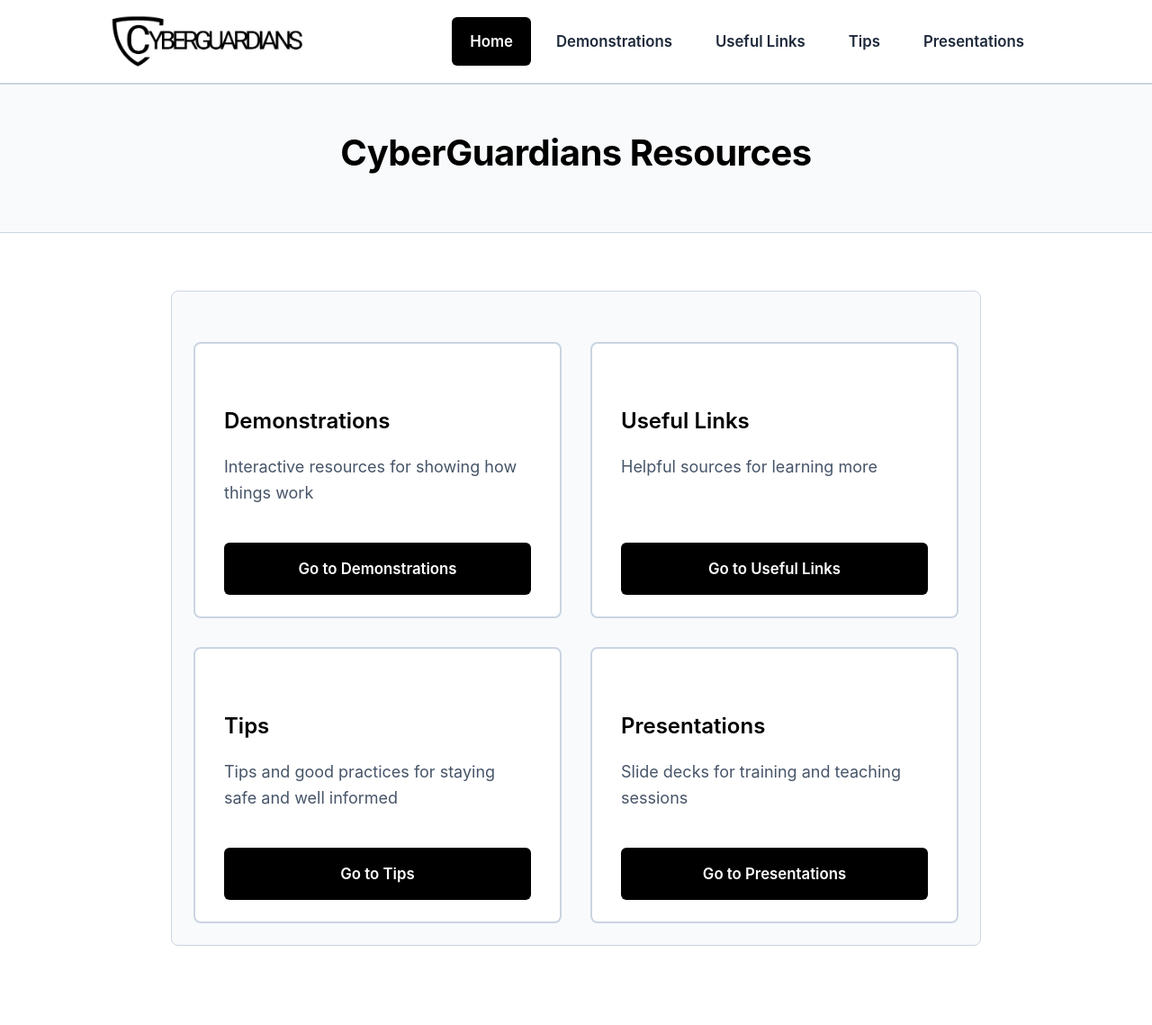
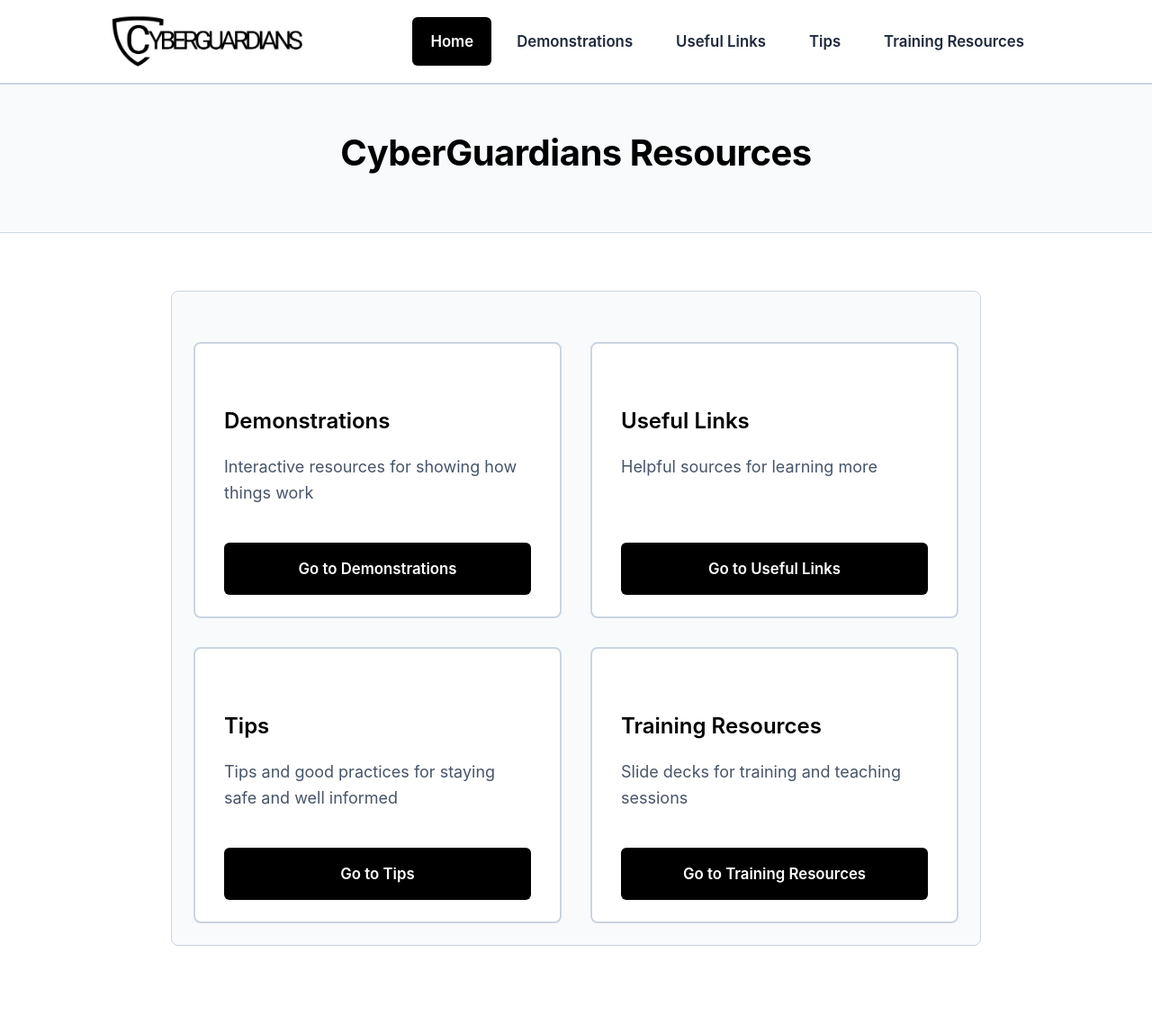
Before and after one commit to cyberguardianstraining/cyberguardianstraining.github.io, a Jekyll site: the page built from index.html, in a window 1280 px wide. Shown: the whole page at 90% size. Built offline with Jekyll 4.4.1, drawn with Linux system fonts in a browser that asks for light colours.

Commit message:
amends presentations to training resources, adds practical guide

```diff
--- a/_includes/header.html
+++ b/_includes/header.html
@@ -9,7 +9,7 @@
             <a href="{{ '/demonstrations.html' | relative_url }}" {% if page.active_page == 'demonstrations' %}class="active"{% endif %}>Demonstrations</a>
             <a href="{{ '/links.html' | relative_url }}" {% if page.active_page == 'links' %}class="active"{% endif %}>Useful Links</a>
             <a href="{{ '/learn.html' | relative_url }}" {% if page.active_page == 'learn' %}class="active"{% endif %}>Tips</a>
-            <a href="{{ '/presentations.html' | relative_url }}" {% if page.active_page == 'presentations' %}class="active"{% endif %}>Presentations</a>
+            <a href="{{ '/training.html' | relative_url }}" {% if page.active_page == 'training' %}class="active"{% endif %}>Training Resources</a>
         </nav>
     </div>
 </header>
--- a/index.html
+++ b/index.html
@@ -38,12 +38,12 @@ active_page: home
                 <span class="feature-button">Go to Tips</span>
             </a>
 
-            <a href="{{ '/presentations.html' | relative_url }}" class="feature-card">
+            <a href="{{ '/training.html' | relative_url }}" class="feature-card">
                 <div class="feature-card-content">
-                    <h3>Presentations</h3>
+                    <h3>Training Resources</h3>
                     <p>Slide decks for training and teaching sessions</p>
                 </div>
-                <span class="feature-button">Go to Presentations</span>
+                <span class="feature-button">Go to Training Resources</span>
             </a>
         </div>
     </div>
--- a/presentations.html
+++ b/training.html
@@ -1,11 +1,11 @@
 ---
 layout: default
-title: Presentations
-active_page: presentations
+title: Training Resources
+active_page: training
 ---
 
 <div class="page-header">
-    <h1>Presentations</h1>
+    <h1>Training Resources</h1>
     <p class="page-description">These materials relate to training run by Northumbria University in a project funded by the Department of Science, Innovation and Technology (DSIT) for the Digital Inclusion Innovation Fund. They are free to use, but please let us know if you plan to use them by contacting James Nicholson at james.nicholson@northumbria.ac.uk. If you have questions about the materials or want to enquire about training, please also feel free to get in touch!</p>
 </div>
 
```
Also changed, not shown: 1 other file.
